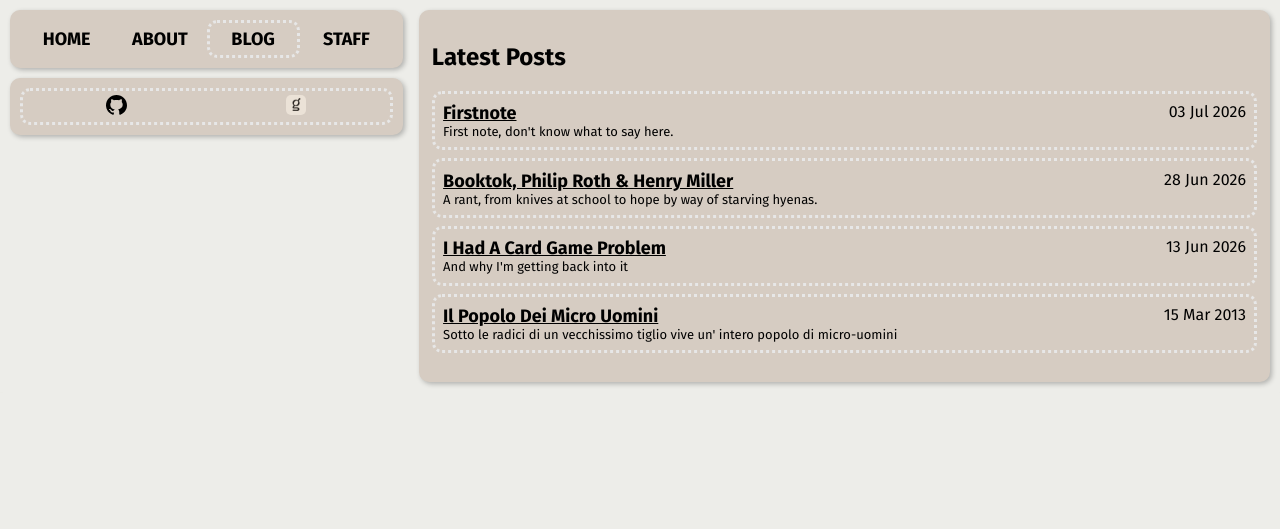
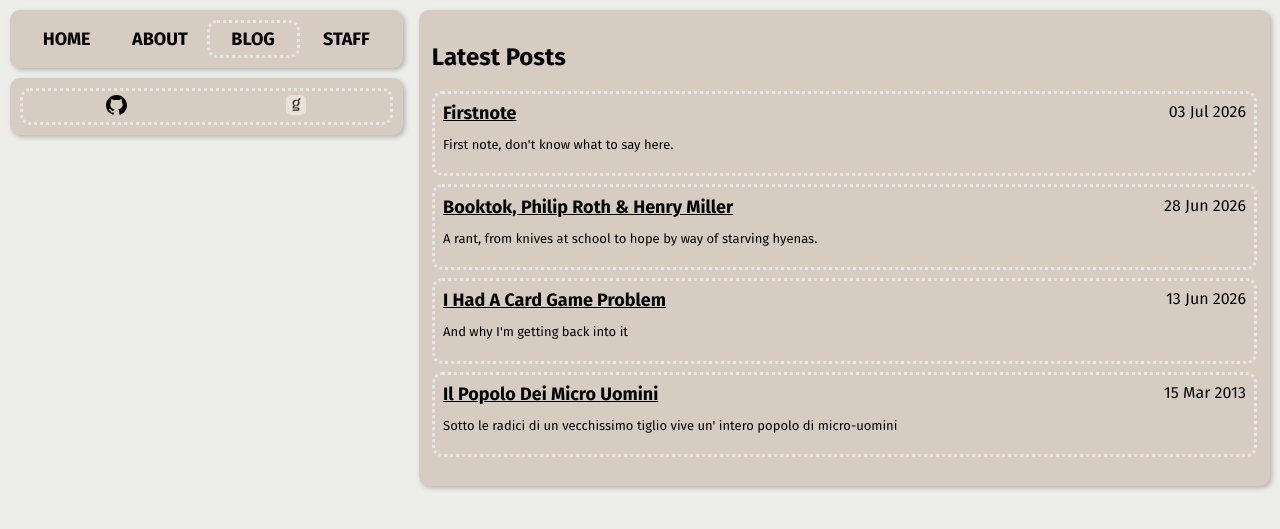
Before and after one commit to TorioCrema/footnotes, a Jekyll site: the page built from blog.html, in a window 1280 px wide. Shown: the top 529 px of the page. Built offline with Jekyll 4.4.1, drawn with Linux system fonts in a browser that asks for light colours.

Commit message:
fix: add paragraph tag to excerpt

```diff
--- a/_includes/info.html
+++ b/_includes/info.html
@@ -7,7 +7,7 @@
             - <a href="{{ site.url }}{{ author.url }}">{{ author.name }}</a>
         {% endif %}
         {{ page.date | timeago }}
-        {{ page.excerpt }}
+        <p>{{ page.excerpt }}</p>
     {% endif %}
     <div class="links">
         <div class="info-row">
--- a/blog.html
+++ b/blog.html
@@ -10,7 +10,7 @@ title: Blog
         <div class="col, blog-list-title"><a href="{{ site.url }}{{ post.url }}">{{ post.title }}</a></div>
         <div class="col, blog-list-date">{{ post.date | date_to_string }}</div>
       </div>
-      <div class="blog-list-excerpt">{{ post.excerpt }}</div>
+      <div class="blog-list-excerpt"><p>{{ post.excerpt }}</p></div>
     </li>
   {% endfor %}
 </ul>
```
